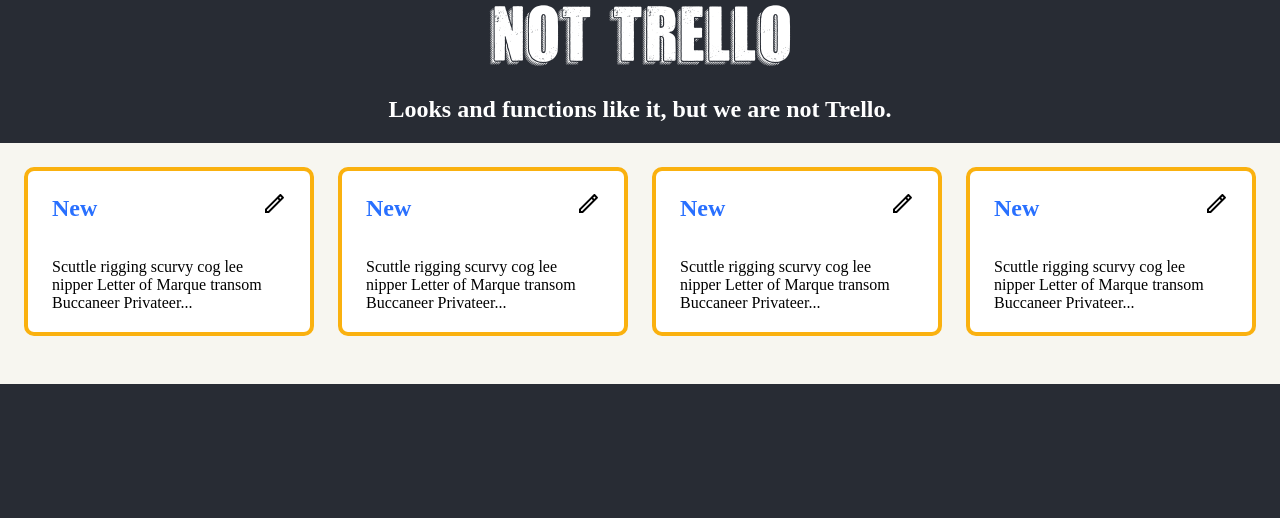
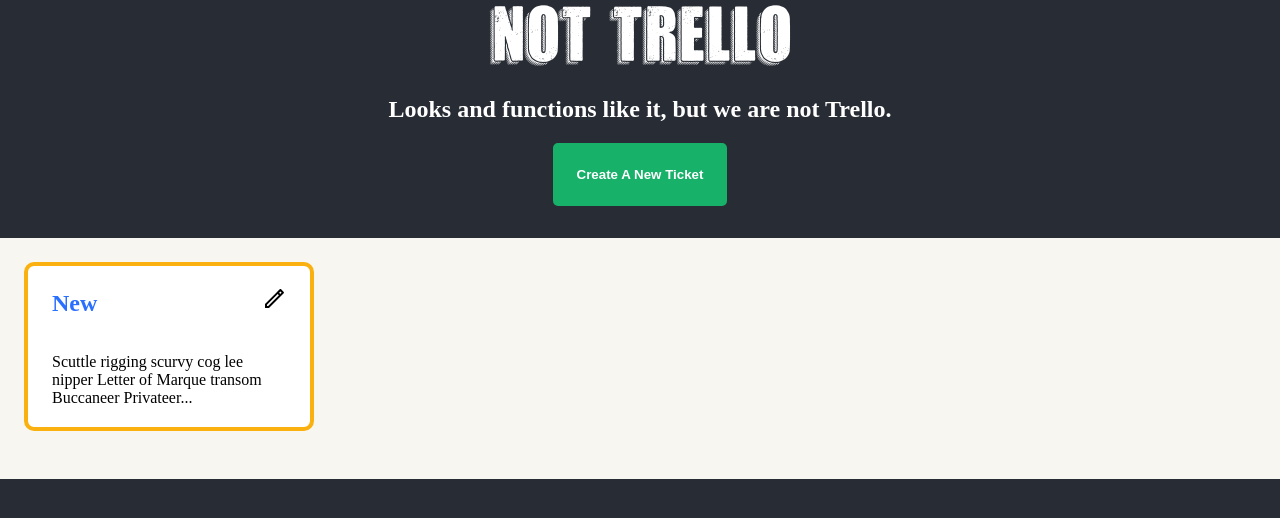
Before and after one commit to WesloTheWeb/Not-Trello, a React (Create React App) app: page / in a window 1280 px wide. Shown: the top 518 px of the page. Built offline with nearby package versions, Linux system fonts and the light colour scheme.

Commit message:
Preparations made on front end, ready for form integration

```diff
--- a/src/App.js
+++ b/src/App.js
@@ -4,12 +4,10 @@
 
 function App() {
   return (
-    <>
       <div className="App">
         <Header />
+        <Board />
       </div>
-      <Board />
-    </>
   );
 }
 
--- /dev/null
+++ b/src/components/BoardButton/BoardButton.js
@@ -0,0 +1,14 @@
+import React from 'react';
+import classes from './BoardButton.module.css';
+
+const { createTicket } = classes;
+
+const BoardButton = ({ name }) => {
+    return (
+        <button className={createTicket}>
+            {name}
+        </button>
+    );
+};
+
+export default BoardButton;
--- /dev/null
+++ b/src/components/BoardButton/BoardButton.module.css
@@ -0,0 +1,10 @@
+.createTicket {
+    background-color: var(--new);
+    color: var(--white);
+    border: none;
+}
+
+.createTicket:hover {
+    color: #FCFCFC;
+    background-color: #00563B;
+}
--- /dev/null
+++ b/src/components/BoardController/BoardController.js
@@ -0,0 +1,12 @@
+import React from 'react';
+import BoardButton from '../BoardButton/BoardButton';
+
+const BoardController = (props) => {
+    return (
+        <section>
+            <BoardButton name="Create a new ticket" />
+        </section>
+    );
+};
+
+export default BoardController;
--- a/src/components/Header/Header.js
+++ b/src/components/Header/Header.js
@@ -1,4 +1,5 @@
 import React from 'react';
+import BoardController from '../BoardController/BoardController';
 import classes from './Header.module.css';
 
 const { title, titleContainer } = classes;
@@ -8,10 +9,9 @@
         <section className={titleContainer}>
             <h1 className={title}>Not Trello</h1>
             <h2>Looks and functions like it, but we are not Trello.</h2>
-            {/* <nav></nav> */}
+            <BoardController />
         </section>
     );
 };
 
-
 export default Header;
--- a/src/containers/Board/Board.js
+++ b/src/containers/Board/Board.js
@@ -2,18 +2,14 @@
 import Card from '../../components/Card/Card';
 import classes from './Board.module.css';
 
-const { layout } = classes;
+const { boardLayout } = classes;
 
 const Board = (props) => {
     return (
-        <section className={layout}>
-            <Card title="new" />
-            <Card title="new" />
-            <Card title="new" />
+        <section className={boardLayout}>
             <Card title="new" />
         </section>
     );
 };
 
-
 export default Board;
--- a/src/containers/Board/Board.module.css
+++ b/src/containers/Board/Board.module.css
@@ -1,8 +1,9 @@
-.layout {
+.boardLayout {
     display: grid;
     grid-template-columns: repeat(4, 1fr);
     grid-template-rows: auto 1fr;
     grid-gap: 1.5rem;
     background-color: #F7F6F0;
     padding: 1.5rem;
+    margin: 2rem 0;
 }
--- a/src/index.css
+++ b/src/index.css
@@ -2,6 +2,7 @@
   --backgroundColor: #282C34;
   --chillyBlue: #61DAFB;
   --white: #FFF;
+  --new: #17B169;
 }
 
 body {
@@ -21,3 +22,16 @@
    url("./assets/fonts/MotionPersonalUseBold.ttf") format("truetype");
   font-weight: bold;
 }
+
+button {
+  padding: 1.5rem;
+  border-radius: 5px;
+  font-weight: bold;
+  text-transform: capitalize;
+}
+
+button:hover {
+  border: none;
+  cursor: pointer;
+  /* filter: invert(100%); */
+}
```
